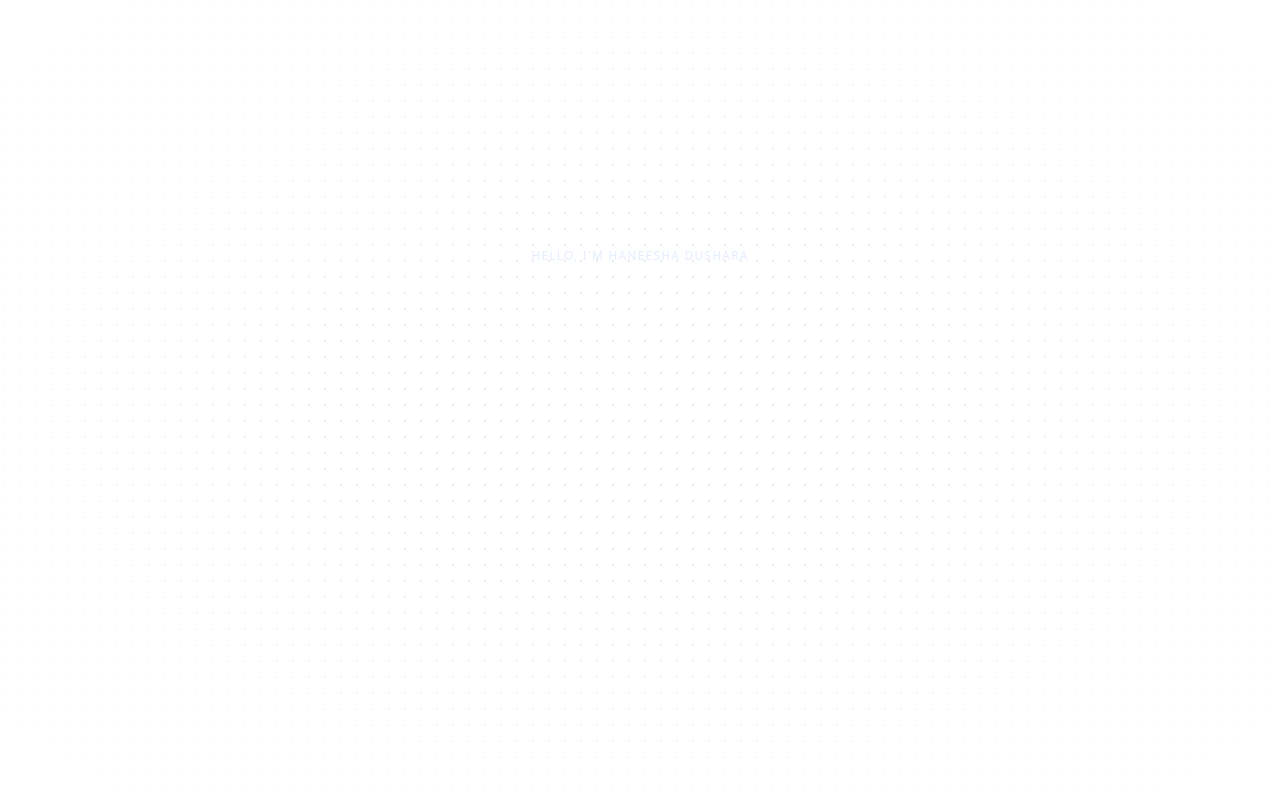
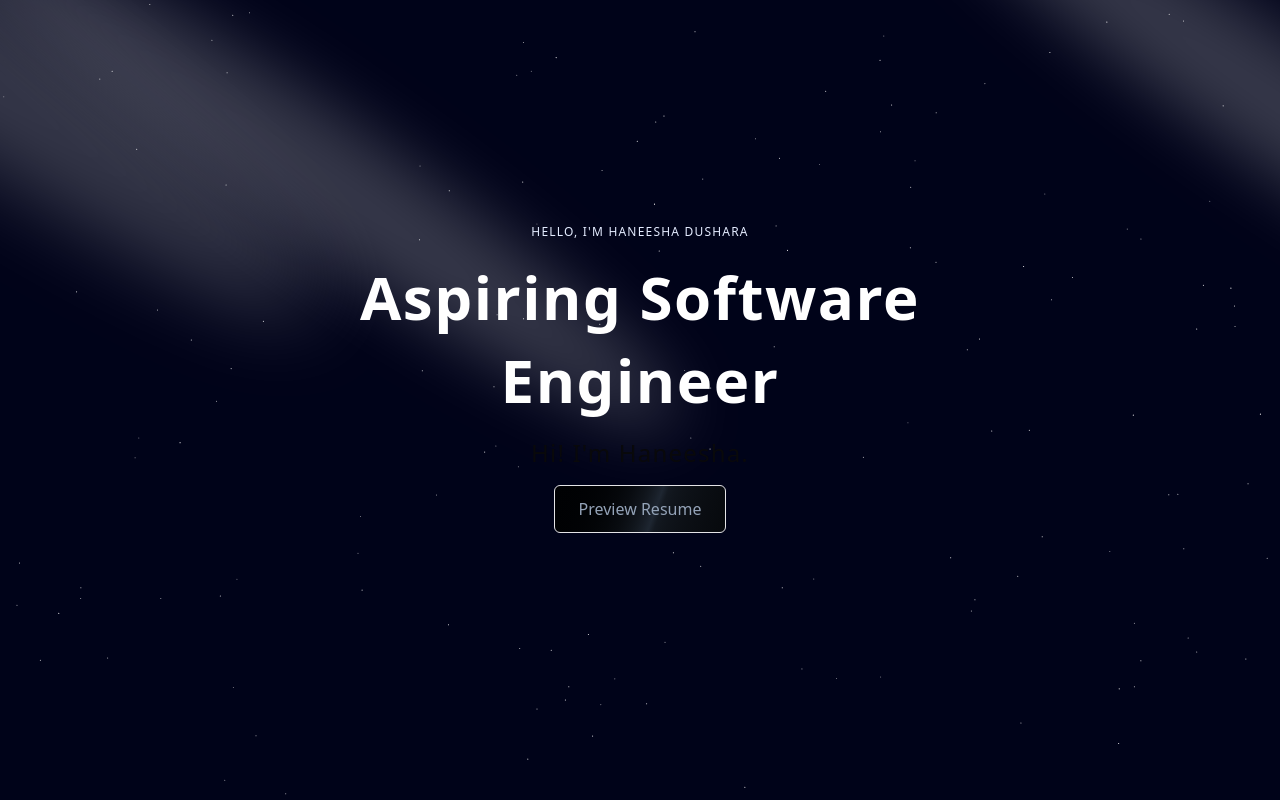
Before and after one commit to haneesha2018/portfolio, a Next.js app: page / in a window 1280 px wide. Shown: the top 800 px of the page. Built offline with nearby package versions, Linux system fonts and the light colour scheme.

Commit message:
Refactor utility function and update metadata in layout.tsx and provider.tsx

```diff
--- a/components/Hero.tsx
+++ b/components/Hero.tsx
@@ -1,11 +1,15 @@
 import React from 'react'
 import { Spotlight } from './ui/Spotlight'
+import { TextGenerateEffect } from './ui/TextGenerateEffect'
+import { ShootingStars } from "@/components/ui/shooting-stars";
+import { StarsBackground } from "@/components/ui/stars-background";
 
 const Hero = () => {
   return (
     <div className= "pb-20 pt-36">
-        <div>
-            Hello
+        <div className='h-screen'>
+        <ShootingStars />
+        <StarsBackground />
             <Spotlight
                 className='-top-40 -left-10 md:-left-32 md:-top-20 h-screen'
                 fill="white"/>
@@ -16,26 +20,23 @@ const Hero = () => {
             <Spotlight
                 className="left-80 top-28 h-[80vh] w-[50vw]"
                 fill="white" />
-        </div>
-
-        <div
-            className="h-screen w-full dark:bg-black-100 bg-white dark:bg-dot-white/[0.03] bg-dot-black-100/[0.2]
-        absolute top-0 left-0 flex items-center justify-center"
-        >
-        <div
-          className="absolute pointer-events-none inset-0 flex items-center justify-center dark:bg-black-100
-         bg-white [mask-image:radial-gradient(ellipse_at_center,transparent_20%,black)]"
-        />
-        </div>
-
-        <div className="flex justify-center relative my-20 z-10">
-            <div className='max-w-[89vw] md:max-w-2xl lg:max-w-[60vw] flex flex-col items-center justify-center'>
-                <h2 className='uppercase tracking-widest text-xs text-center text-blue-100' max-w-80>
+                <div className="flex justify-center relative my-20 z-10">
+                <div className='max-w-[89vw] md:max-w-2xl lg:max-w-[60vw] flex flex-col items-center justify-center'>
+                <h2 className='uppercase tracking-widest text-xs text-center text-blue-100 max-w-80'>
                     Hello, I'm Haneesha Dushara
                 </h2>
 
+                <TextGenerateEffect className='text-center text-[40px] md:text-5xl lg:text-6xl' words='Aspiring Software Engineer'/>
+            <p className="text-center md:tracking-wider mb-4 text-sm md:text-lg lg:text-2xl">
+            Hi! I'm Haneesha.
+            </p>
+            <a href="/resume/Haneesha_Dushara_Full_Time_Resume.pdf" target="_blank" rel="noopener noreferrer">
+            <button className="inline-flex h-12 animate-shimmer items-center justify-center rounded-md border borde</a>r-slate-800 bg-[linear-gradient(110deg,#000103,45%,#1e2631,55%,#000103)] bg-[length:200%_100%] px-6 font-medium text-slate-400 transition-colors focus:outline-none focus:ring-2 focus:ring-slate-400 focus:ring-offset-2 focus:ring-offset-slate-50">
+                Preview Resume
+            </button>
+            </a>
             </div>
-
+        </div>
         </div>
     </div>
   )
--- /dev/null
+++ b/components/ui/TextGenerateEffect.tsx
@@ -0,0 +1,59 @@
+"use client";
+import { useEffect } from "react";
+import { motion, stagger, useAnimate } from "framer-motion";
+import { cn } from "@/utils/cn";
+
+export const TextGenerateEffect = ({
+  words,
+  className,
+}: {
+  words: string;
+  className?: string;
+}) => {
+  const [scope, animate] = useAnimate();
+  let wordsArray = words.split(" ");
+  useEffect(() => {
+    console.log(wordsArray);
+    animate(
+      "span",
+      {
+        opacity: 1,
+      },
+      {
+        duration: 2,
+        delay: stagger(0.2),
+      }
+    );
+  }, [scope.current]);
+
+  const renderWords = () => {
+    return (
+      <motion.div ref={scope}>
+        {wordsArray.map((word, idx) => {
+          return (
+            <motion.span
+              key={word + idx}
+              // change here if idx is greater than 3, change the text color to #CBACF9
+              className={` ${idx > 3 ? "text-purple" : "dark:text-white text-white"
+                } opacity-0`}
+            >
+              {word}{" "}
+            </motion.span>
+          );
+        })}
+      </motion.div>
+    );
+  };
+
+  return (
+    <div className={cn("font-bold", className)}>
+      {/* mt-4 to my-4 */}
+      <div className="my-4">
+        {/* remove  text-2xl from the original */}
+        <div className=" dark:text-white text-black leading-snug tracking-wide">
+          {renderWords()}
+        </div>
+      </div>
+    </div>
+  );
+};
--- /dev/null
+++ b/components/ui/shooting-stars.tsx
@@ -0,0 +1,146 @@
+"use client";
+import { cn } from "@/utils/cn";
+import React, { useEffect, useState, useRef } from "react";
+
+interface ShootingStar {
+  id: number;
+  x: number;
+  y: number;
+  angle: number;
+  scale: number;
+  speed: number;
+  distance: number;
+}
+
+interface ShootingStarsProps {
+  minSpeed?: number;
+  maxSpeed?: number;
+  minDelay?: number;
+  maxDelay?: number;
+  starColor?: string;
+  trailColor?: string;
+  starWidth?: number;
+  starHeight?: number;
+  className?: string;
+}
+
+const getRandomStartPoint = () => {
+  const side = Math.floor(Math.random() * 4);
+  const offset = Math.random() * window.innerWidth;
+
+  switch (side) {
+    case 0:
+      return { x: offset, y: 0, angle: 45 };
+    case 1:
+      return { x: window.innerWidth, y: offset, angle: 135 };
+    case 2:
+      return { x: offset, y: window.innerHeight, angle: 225 };
+    case 3:
+      return { x: 0, y: offset, angle: 315 };
+    default:
+      return { x: 0, y: 0, angle: 45 };
+  }
+};
+export const ShootingStars: React.FC<ShootingStarsProps> = ({
+  minSpeed = 10,
+  maxSpeed = 30,
+  minDelay = 1200,
+  maxDelay = 4200,
+  starColor = "#9E00FF",
+  trailColor = "#2EB9DF",
+  starWidth = 10,
+  starHeight = 1,
+  className,
+}) => {
+  const [star, setStar] = useState<ShootingStar | null>(null);
+  const svgRef = useRef<SVGSVGElement>(null);
+
+  useEffect(() => {
+    const createStar = () => {
+      const { x, y, angle } = getRandomStartPoint();
+      const newStar: ShootingStar = {
+        id: Date.now(),
+        x,
+        y,
+        angle,
+        scale: 1,
+        speed: Math.random() * (maxSpeed - minSpeed) + minSpeed,
+        distance: 0,
+      };
+      setStar(newStar);
+
+      const randomDelay = Math.random() * (maxDelay - minDelay) + minDelay;
+      setTimeout(createStar, randomDelay);
+    };
+
+    createStar();
+
+    return () => {};
+  }, [minSpeed, maxSpeed, minDelay, maxDelay]);
+
+  useEffect(() => {
+    const moveStar = () => {
+      if (star) {
+        setStar((prevStar) => {
+          if (!prevStar) return null;
+          const newX =
+            prevStar.x +
+            prevStar.speed * Math.cos((prevStar.angle * Math.PI) / 180);
+          const newY =
+            prevStar.y +
+            prevStar.speed * Math.sin((prevStar.angle * Math.PI) / 180);
+          const newDistance = prevStar.distance + prevStar.speed;
+          const newScale = 1 + newDistance / 100;
+          if (
+            newX < -20 ||
+            newX > window.innerWidth + 20 ||
+            newY < -20 ||
+            newY > window.innerHeight + 20
+          ) {
+            return null;
+          }
+          return {
+            ...prevStar,
+            x: newX,
+            y: newY,
+            distance: newDistance,
+            scale: newScale,
+          };
+        });
+      }
+    };
+
+    const animationFrame = requestAnimationFrame(moveStar);
+    return () => cancelAnimationFrame(animationFrame);
+  }, [star]);
+
+  return (
+    <svg
+      ref={svgRef}
+      className={cn("w-full h-full absolute inset-0", className)}
+    >
+      {star && (
+        <rect
+          key={star.id}
+          x={star.x}
+          y={star.y}
+          width={starWidth * star.scale}
+          height={starHeight}
+          fill="url(#gradient)"
+          transform={`rotate(${star.angle}, ${
+            star.x + (starWidth * star.scale) / 2
+          }, ${star.y + starHeight / 2})`}
+        />
+      )}
+      <defs>
+        <linearGradient id="gradient" x1="0%" y1="0%" x2="100%" y2="100%">
+          <stop offset="0%" style={{ stopColor: trailColor, stopOpacity: 0 }} />
+          <stop
+            offset="100%"
+            style={{ stopColor: starColor, stopOpacity: 1 }}
+          />
+        </linearGradient>
+      </defs>
+    </svg>
+  );
+};
--- /dev/null
+++ b/components/ui/stars-background.tsx
@@ -0,0 +1,143 @@
+"use client";
+import { cn } from "@/utils/cn";
+import React, {
+  useState,
+  useEffect,
+  useRef,
+  RefObject,
+  useCallback,
+} from "react";
+
+interface StarProps {
+  x: number;
+  y: number;
+  radius: number;
+  opacity: number;
+  twinkleSpeed: number | null;
+}
+
+interface StarBackgroundProps {
+  starDensity?: number;
+  allStarsTwinkle?: boolean;
+  twinkleProbability?: number;
+  minTwinkleSpeed?: number;
+  maxTwinkleSpeed?: number;
+  className?: string;
+}
+
+export const StarsBackground: React.FC<StarBackgroundProps> = ({
+  starDensity = 0.00015,
+  allStarsTwinkle = true,
+  twinkleProbability = 0.7,
+  minTwinkleSpeed = 0.5,
+  maxTwinkleSpeed = 1,
+  className,
+}) => {
+  const [stars, setStars] = useState<StarProps[]>([]);
+  const canvasRef: RefObject<HTMLCanvasElement> =
+    useRef<HTMLCanvasElement>(null);
+
+  const generateStars = useCallback(
+    (width: number, height: number): StarProps[] => {
+      const area = width * height;
+      const numStars = Math.floor(area * starDensity);
+      return Array.from({ length: numStars }, () => {
+        const shouldTwinkle =
+          allStarsTwinkle || Math.random() < twinkleProbability;
+        return {
+          x: Math.random() * width,
+          y: Math.random() * height,
+          radius: Math.random() * 0.05 + 0.5,
+          opacity: Math.random() * 0.5 + 0.5,
+          twinkleSpeed: shouldTwinkle
+            ? minTwinkleSpeed +
+              Math.random() * (maxTwinkleSpeed - minTwinkleSpeed)
+            : null,
+        };
+      });
+    },
+    [
+      starDensity,
+      allStarsTwinkle,
+      twinkleProbability,
+      minTwinkleSpeed,
+      maxTwinkleSpeed,
+    ]
+  );
+
+  useEffect(() => {
+    const updateStars = () => {
+      if (canvasRef.current) {
+        const canvas = canvasRef.current;
+        const ctx = canvas.getContext("2d");
+        if (!ctx) return;
+
+        const { width, height } = canvas.getBoundingClientRect();
+        canvas.width = width;
+        canvas.height = height;
+        setStars(generateStars(width, height));
+      }
+    };
+
+    updateStars();
+
+    const resizeObserver = new ResizeObserver(updateStars);
+    if (canvasRef.current) {
+      resizeObserver.observe(canvasRef.current);
+    }
+
+    return () => {
+      if (canvasRef.current) {
+        resizeObserver.unobserve(canvasRef.current);
+      }
+    };
+  }, [
+    starDensity,
+    allStarsTwinkle,
+    twinkleProbability,
+    minTwinkleSpeed,
+    maxTwinkleSpeed,
+    generateStars,
+  ]);
+
+  useEffect(() => {
+    const canvas = canvasRef.current;
+    if (!canvas) return;
+
+    const ctx = canvas.getContext("2d");
+    if (!ctx) return;
+
+    let animationFrameId: number;
+
+    const render = () => {
+      ctx.clearRect(0, 0, canvas.width, canvas.height);
+      stars.forEach((star) => {
+        ctx.beginPath();
+        ctx.arc(star.x, star.y, star.radius, 0, Math.PI * 2);
+        ctx.fillStyle = `rgba(255, 255, 255, ${star.opacity})`;
+        ctx.fill();
+
+        if (star.twinkleSpeed !== null) {
+          star.opacity =
+            0.5 +
+            Math.abs(Math.sin((Date.now() * 0.001) / star.twinkleSpeed) * 0.5);
+        }
+      });
+
+      animationFrameId = requestAnimationFrame(render);
+    };
+
+    render();
+
+    return () => {
+      cancelAnimationFrame(animationFrameId);
+    };
+  }, [stars]);
+
+  return (
+    <canvas
+      ref={canvasRef}
+      className={cn("h-full w-full absolute inset-0", className)}
+    />
+  );
+};
```
Also changed, not shown: 1 other file (tests, documents, lock files or other folders).
